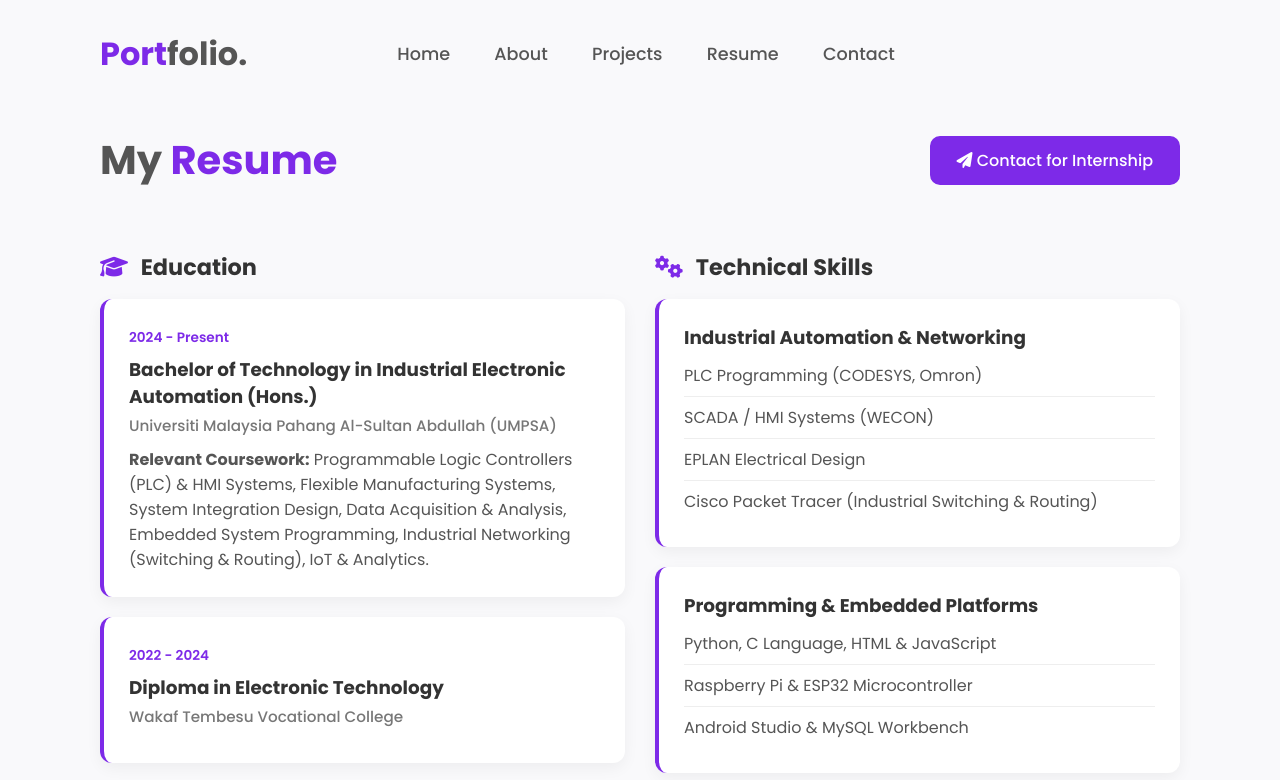
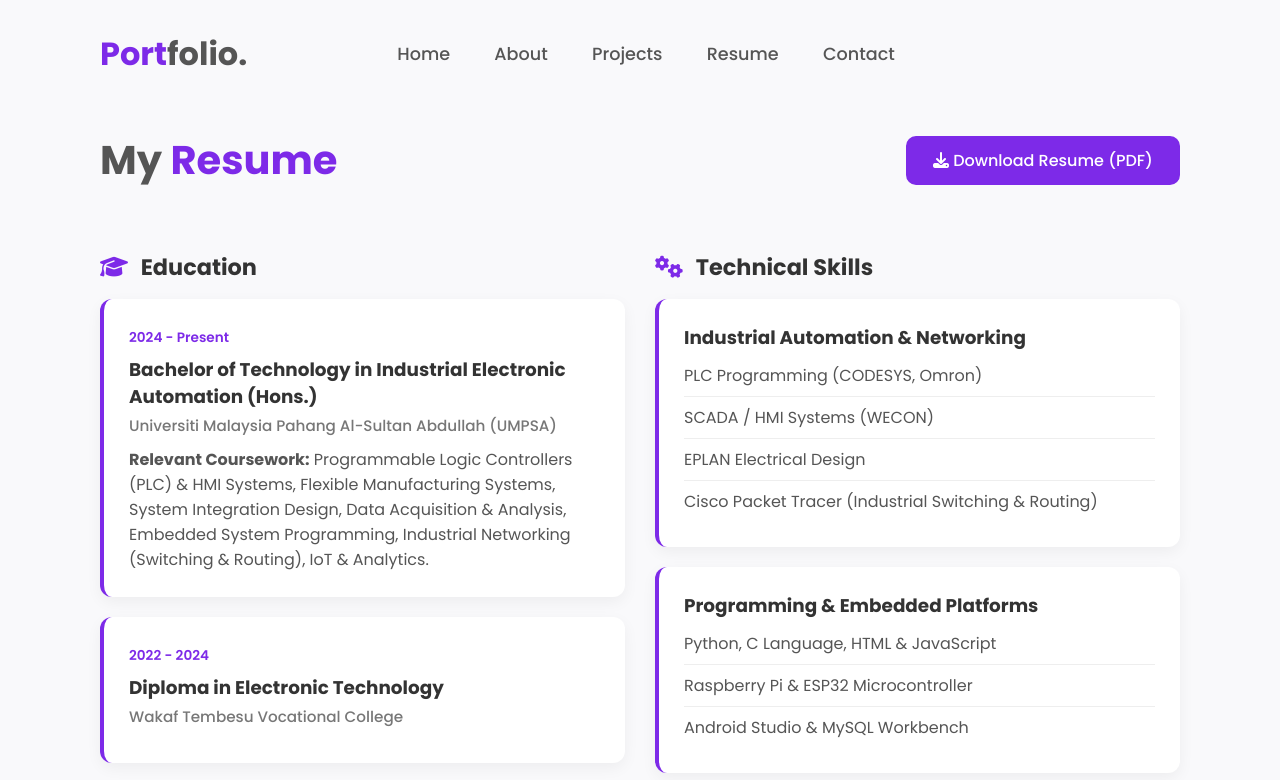
Before and after one commit to vc24015/muhammadasyraf.github.io, a plain HTML site: page resume.html in a window 1280 px wide. Shown: the top 780 px of the page. Drawn offline with Linux system fonts and the light colour scheme.

Commit message:
resume.html

```diff
--- a/resume.html
+++ b/resume.html
@@ -22,11 +22,11 @@
 
     <section class="resume">
         <div class="resume-header">
-            <h2>My <span>Resume</span></h2>
-            <button type="button" class="btn-download" data-url="contact.html">
-                <i class="fa-solid fa-paper-plane"></i> Contact for Internship
-            </button>
-        </div>
+    <h2>My <span>Resume</span></h2>
+    <a href="resume.pdf" download="Muhammad_Asyraf_Resume.pdf" class="btn-download">
+        <i class="fa-solid fa-download"></i> Download Resume (PDF)
+    </a>
+</div>
 
         <div class="resume-grid">
             <!-- Left Column: Education & Experience -->
@@ -115,4 +115,5 @@
 
     <script src="script.js"></script>
 </body>
+
 </html>
```
